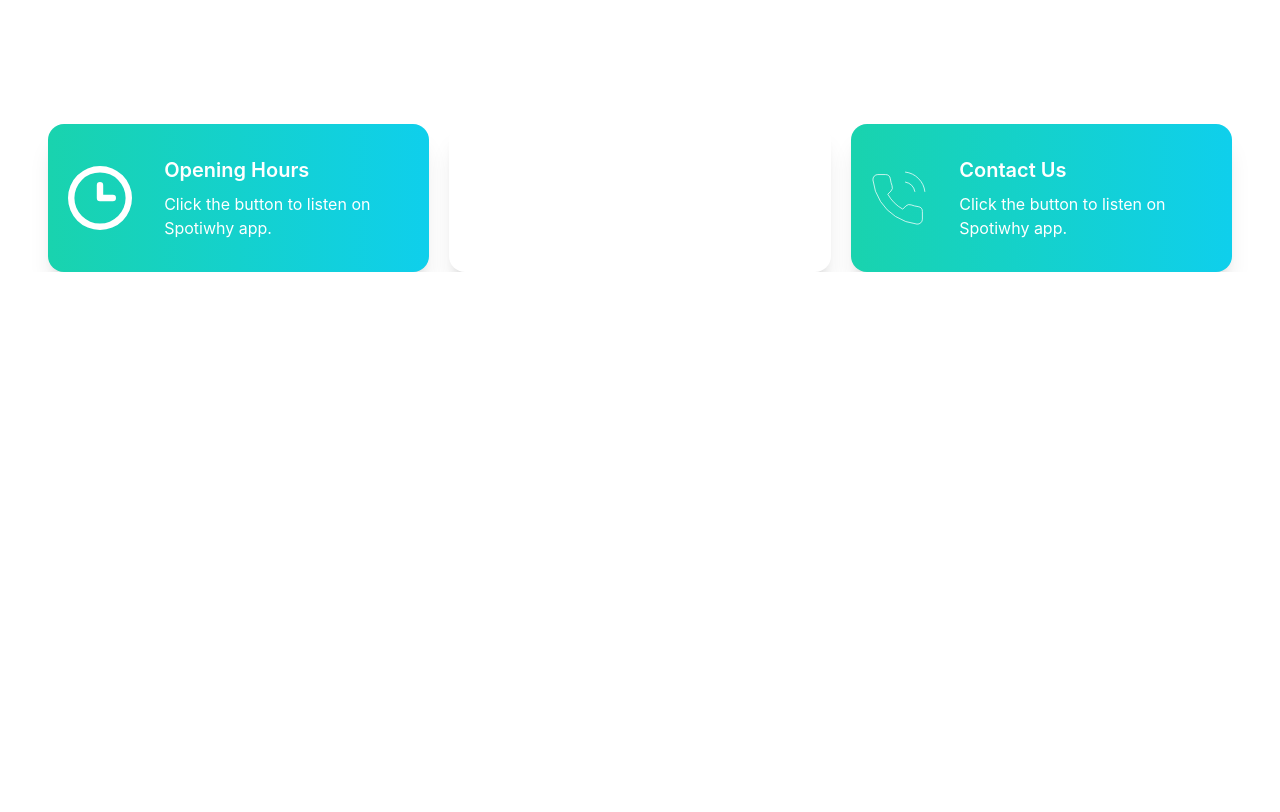
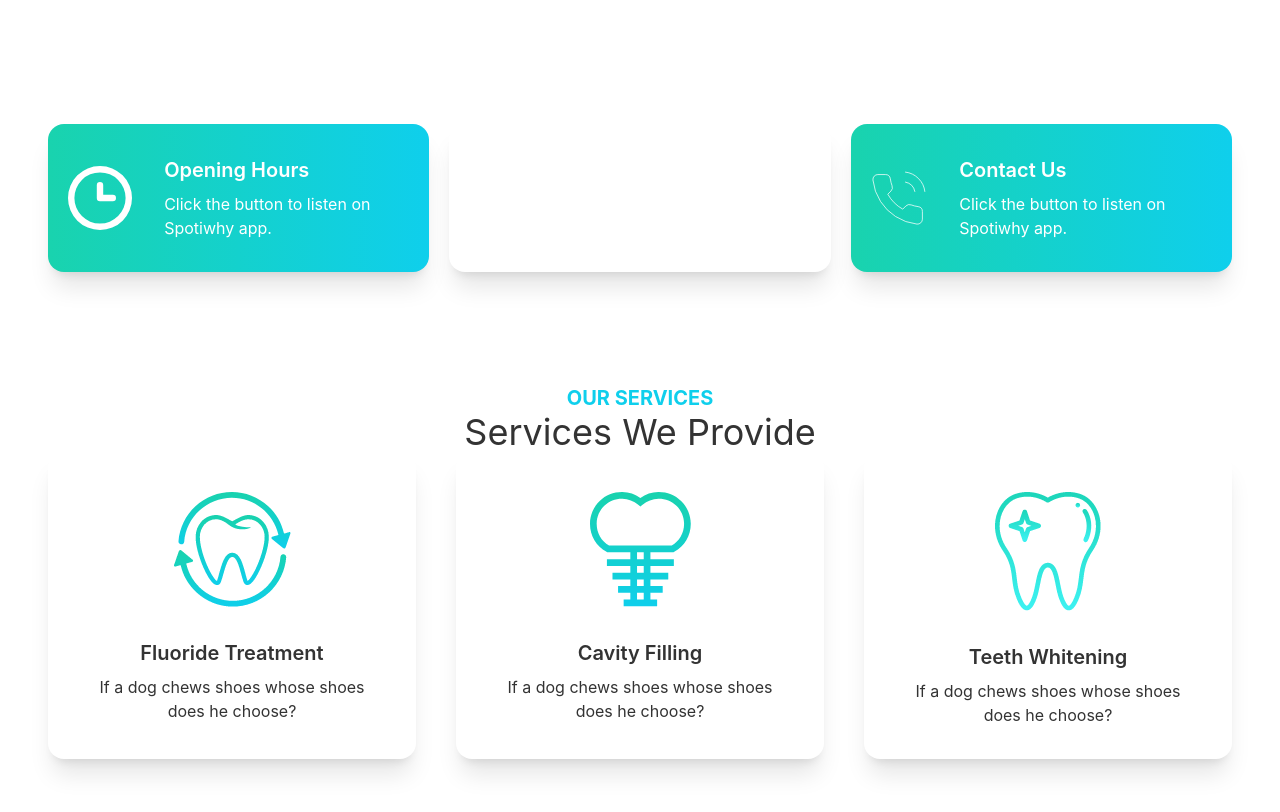
Before and after one commit to mehedi-hasan-shuvon/doctors-portal-client-side, a React (Create React App) app: page / in a window 1280 px wide. Shown: the part 740-1552 px from the top of the page. Before the commit the page ends 1012 px from the top, so only its background shows below. Built offline with nearby package versions, Linux system fonts and the light colour scheme.

Commit message:
added services section

```diff
--- a/src/Pages/Home/Banner.js
+++ b/src/Pages/Home/Banner.js
@@ -2,7 +2,7 @@
 import chair from '../../assets/images/chair.png';
 const Banner = () => {
     return (
-        <div class="hero min-h-screen px-12" >
+        <div class="hero min-h-screen" >
             <div class="hero-content flex-col lg:flex-row-reverse">
                 <img src={chair} class="max-w-sm rounded-lg shadow-2xl" />
                 <div>
--- a/src/Pages/Home/Home.js
+++ b/src/Pages/Home/Home.js
@@ -1,12 +1,14 @@
 import React from 'react';
 import Banner from './Banner';
 import Info from './Info';
+import Services from './Services';
 
 const Home = () => {
     return (
-        <div>
+        <div className='px-12'>
             <Banner></Banner>
             <Info ></Info>
+            <Services></Services>
         </div>
     );
 };
--- a/src/Pages/Home/Info.js
+++ b/src/Pages/Home/Info.js
@@ -6,7 +6,7 @@
 const Info = () => {
 
     return (
-        <div className='grid grid-cols-1 lg:grid-cols-3 gap-5 px-12'>
+        <div className='grid grid-cols-1 lg:grid-cols-3 gap-5'>
             <InfoCard cardTitle="Opening Hours" bgClass="bg-gradient-to-r from-secondary to-primary" img={clock}></InfoCard>
             <InfoCard cardTitle="Our Locations" bgClass="bg-accent" img={marker}></InfoCard>
             <InfoCard cardTitle="Contact Us" bgClass="bg-gradient-to-r from-secondary to-primary" img={phone}></InfoCard>
--- /dev/null
+++ b/src/Pages/Home/Service.js
@@ -0,0 +1,18 @@
+import React from 'react';
+
+const Service = ({ service }) => {
+    return (
+        <div class="card lg:max-w-lg bg-base-100 shadow-xl">
+            <figure class="px-10 pt-10">
+                <img src={service.img} alt="Shoes" class="rounded-xl" />
+            </figure>
+            <div class="card-body items-center text-center">
+                <h2 class="card-title">{service.name}</h2>
+                <p>If a dog chews shoes whose shoes does he choose?</p>
+
+            </div>
+        </div>
+    );
+};
+
+export default Service;
--- /dev/null
+++ b/src/Pages/Home/Services.js
@@ -0,0 +1,46 @@
+import React from 'react';
+import Service from './Service';
+import fluoride from '../../assets/images/fluoride.png';
+import cavity from '../../assets/images/cavity.png';
+import whitening from '../../assets/images/whitening.png'
+
+const Services = () => {
+    const services = [
+        {
+            _id: 1,
+            name: 'Fluoride Treatment',
+            description: '',
+            img: fluoride
+        },
+        {
+            _id: 2,
+            name: 'Cavity Filling',
+            description: '',
+            img: cavity
+        },
+        {
+            _id: 3,
+            name: 'Teeth Whitening',
+            description: '',
+            img: whitening
+        },
+    ];
+    return (
+        <div className='my-28'>
+            <div className='text-center'>
+                <h3 className='text-primary  text-xl font-bold uppercase'>Our Services</h3>
+                <h2 className='text-4xl'>Services We Provide</h2>
+            </div>
+            <div className='grid sm:grid-cols-1 md:grid-cols-2 lg:grid-cols-3 gap-10'>
+                {
+                    services.map(service => <Service
+                        key={service._id}
+                        service={service}
+                    ></Service>)
+                }
+            </div>
+        </div>
+    );
+};
+
+export default Services;
```
